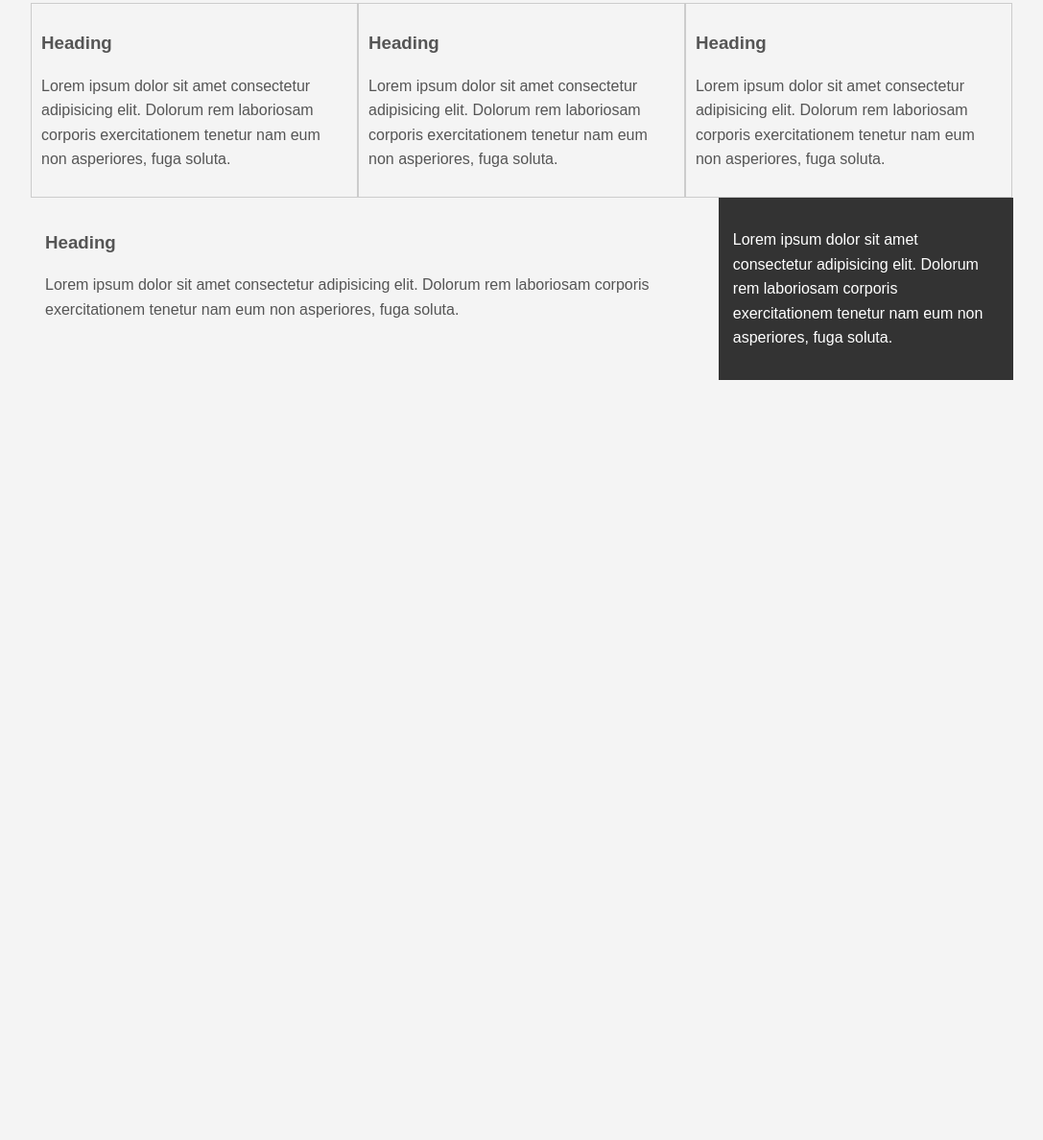
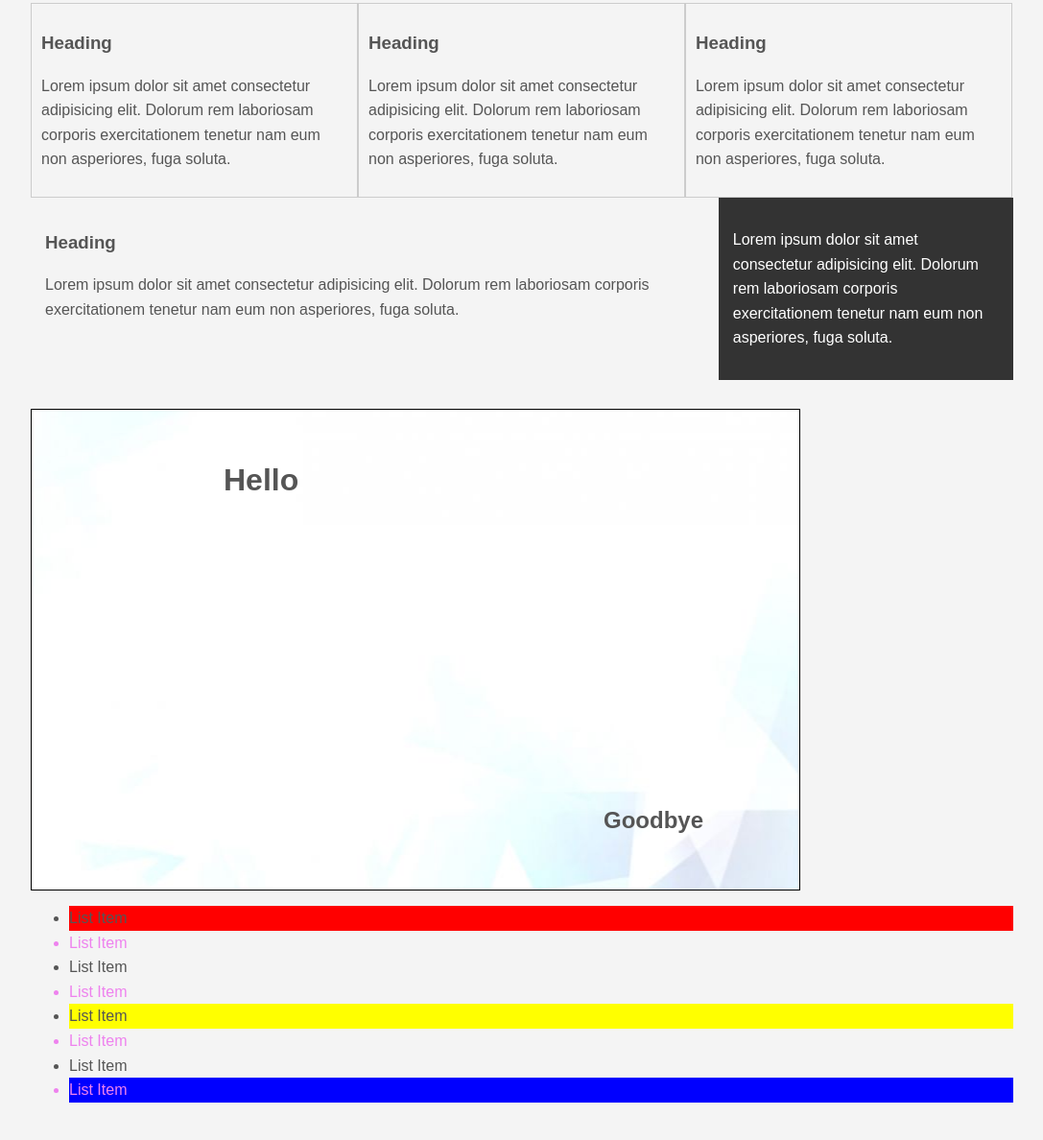
Before and after one commit to TheLobitzz/CheatSheets, a plain HTML site: page CSS/CSSCheatSheet/index2.html in a window 1280 px wide. Shown: the part 1062-2250 px from the top of the page at 96% size, without its empty margins (96-1183 px from the left). Before the commit the page ends 1458 px from the top, so only its background shows below. Drawn offline with Linux system fonts and the light colour scheme.

Commit message:
changed 2019/6/8 21:27

```diff
--- a/CSS/CSSCheatSheet/css/style2.css
+++ b/CSS/CSSCheatSheet/css/style2.css
@@ -173,3 +173,48 @@ a:visited{
     padding:15px;
     box-sizing: border-box;
 }
+
+.p-box{
+    width:800px;
+    height:500px;
+    border:1px solid #000;
+    margin-top:30px;
+    position:relative;
+    background-image:url('../images/bgimage.jpg');
+    background-position:100px 200px;
+    background-repeat:no-repeat;
+    background-position:center top;
+}
+
+.p-box h1{
+    position:absolute;
+    top:40px;
+    left:200px;
+}
+
+.p-box h2{
+    position:absolute;
+    bottom:40px;
+    right:100px;
+}
+
+.fix-me{
+    position:fixed;
+    top:400px;
+}
+
+.my-list li:first-child{
+    background: red;
+}
+
+.my-list li:last-child{
+    background: blue;
+}
+
+.my-list li:nth-child(5){
+    background: yellow;
+}
+
+.my-list li:nth-child(even){
+    color: violet;
+}
--- a/CSS/CSSCheatSheet/index2.html
+++ b/CSS/CSSCheatSheet/index2.html
@@ -69,7 +69,31 @@
         <div id="sidebar">
             <p>Lorem ipsum dolor sit amet consectetur adipisicing elit. Dolorum rem laboriosam corporis exercitationem tenetur nam eum non asperiores, fuga soluta.</p>
         </div>
+
+        <div class="clr"></div>
+
+        <!-- position stuff. good for games with css. -->
+        <div class="p-box">
+            <h1>Hello</h1>
+            <h2>Goodbye</h2>
+        </div>
+
+        <!-- psuedo style -->
+        <ul class="my-list">
+            <li>List Item</li>
+            <li>List Item</li>
+            <li>List Item</li>
+            <li>List Item</li>
+            <li>List Item</li>
+            <li>List Item</li>
+            <li>List Item</li>
+            <li>List Item</li>
+        </ul>
+
+        <!-- button with 2 classes fix-me and button -->
+        <a class="fix-me button" href="">Hello</a>
     </div><!-- container -->
+    <div style="margin-top: 500px"></div>
 </body>
 
 </html>
```
Also changed, not shown: CSS/CSSCheatSheet/images/bgimage.jpg (added).
